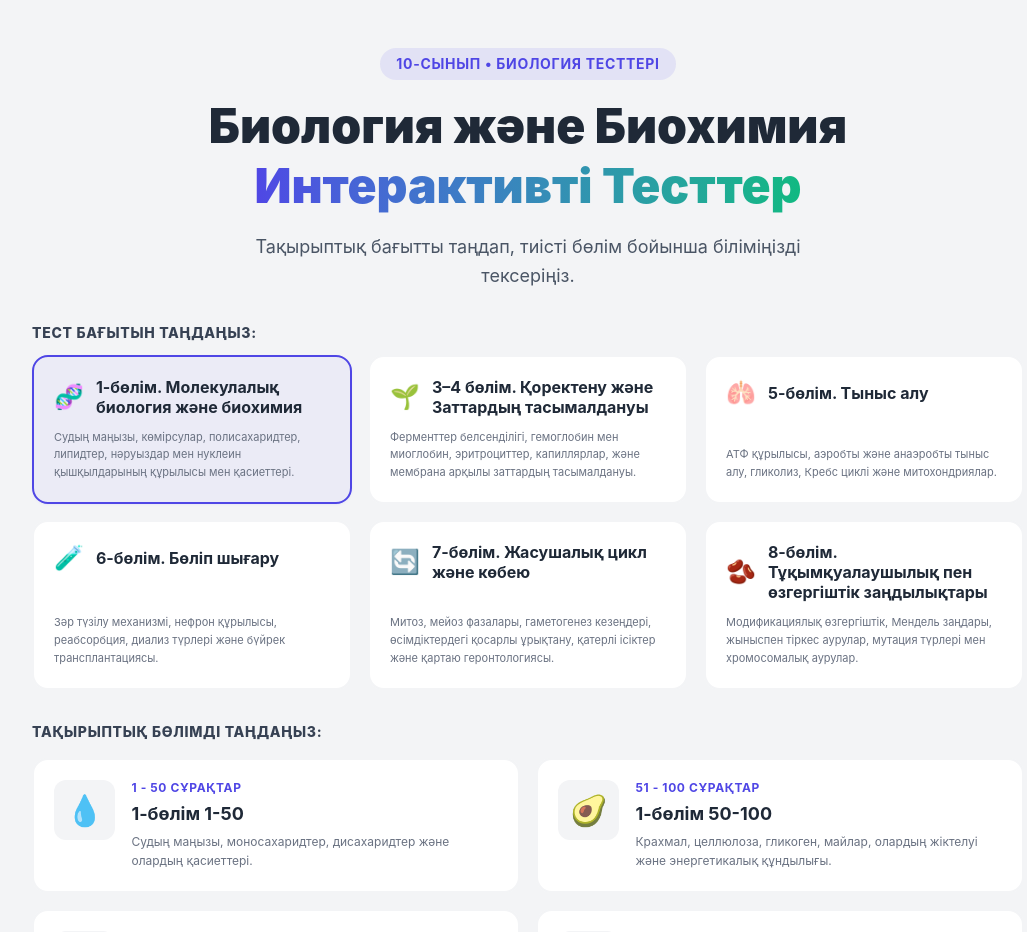
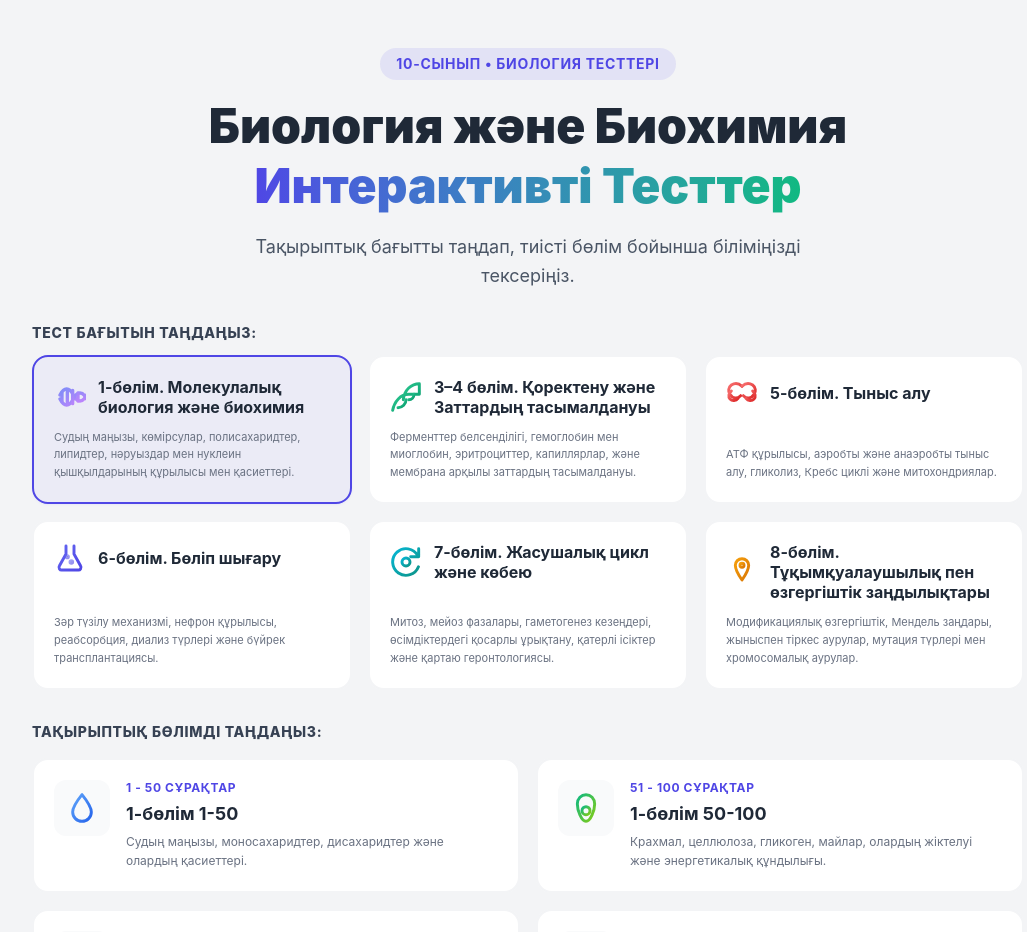
Before and after one commit to nuran-command/biology-quiz, a React (Vite) app: page / in a window 1280 px wide. Shown: the top 932 px of the page, without its empty margins (112-1139 px from the left). Built offline with nearby package versions, Linux system fonts and the light colour scheme.

Commit message:
Reset subparts question range to be user-friendly and add custom colorful SVG icons instead of emojis

```diff
--- a/src/components/StartScreen.tsx
+++ b/src/components/StartScreen.tsx
@@ -1,5 +1,6 @@
 import { useState } from 'react';
 import { motion, AnimatePresence } from 'framer-motion';
+import { SvgIcon } from './SvgIcon';
 
 export type CategoryType = 'chapter1' | 'chapter3_4' | 'chapter5' | 'chapter6' | 'chapter7' | 'chapter8';
 export type PartType = 'part1' | 'part2' | 'part3' | 'part4' | 'part5' | 'all';
@@ -40,37 +41,37 @@ export const StartScreen = ({ onStart }: Props) => {
       id: 'chapter1' as CategoryType,
       title: '1-бөлім. Молекулалық биология және биохимия',
       desc: 'Судың маңызы, көмірсулар, полисахаридтер, липидтер, нәруыздар мен нуклеин қышқылдарының құрылысы мен қасиеттері.',
-      icon: '🧬'
+      icon: 'dna'
     },
     {
       id: 'chapter3_4' as CategoryType,
       title: '3–4 бөлім. Қоректену және Заттардың тасымалдануы',
       desc: 'Ферменттер белсенділігі, гемоглобин мен миоглобин, эритроциттер, капиллярлар, және мембрана арқылы заттардың тасымалдануы.',
-      icon: '🌱'
+      icon: 'nutrition'
     },
     {
       id: 'chapter5' as CategoryType,
       title: '5-бөлім. Тыныс алу',
       desc: 'АТФ құрылысы, аэробты және анаэробты тыныс алу, гликолиз, Кребс циклі және митохондриялар.',
-      icon: '🫁'
+      icon: 'respiration'
     },
     {
       id: 'chapter6' as CategoryType,
       title: '6-бөлім. Бөліп шығару',
       desc: 'Зәр түзілу механизмі, нефрон құрылысы, реабсорбция, диализ түрлері және бүйрек трансплантациясы.',
-      icon: '🧪'
+      icon: 'excretion'
     },
     {
       id: 'chapter7' as CategoryType,
       title: '7-бөлім. Жасушалық цикл және көбею',
       desc: 'Митоз, мейоз фазалары, гаметогенез кезеңдері, өсімдіктердегі қосарлы ұрықтану, қатерлі ісіктер және қартаю геронтологиясы.',
-      icon: '🔄'
+      icon: 'cell_cycle'
     },
     {
       id: 'chapter8' as CategoryType,
       title: '8-бөлім. Тұқымқуалаушылық пен өзгергіштік заңдылықтары',
       desc: 'Модификациялық өзгергіштік, Мендель заңдары, жыныспен тіркес аурулар, мутация түрлері мен хромосомалық аурулар.',
-      icon: '🫘'
+      icon: 'genetics'
     }
   ];
 
@@ -81,42 +82,42 @@ export const StartScreen = ({ onStart }: Props) => {
         title: '1-бөлім 1-50',
         desc: 'Судың маңызы, моносахаридтер, дисахаридтер және олардың қасиеттері.',
         range: '1 - 50 сұрақтар',
-        icon: '💧'
+        icon: 'water'
       },
       {
         id: 'part2',
         title: '1-бөлім 50-100',
         desc: 'Крахмал, целлюлоза, гликоген, майлар, олардың жіктелуі және энергетикалық құндылығы.',
         range: '51 - 100 сұрақтар',
-        icon: '🥑'
+        icon: 'lipid'
       },
       {
         id: 'part3',
         title: '1-бөлім 100-150',
         desc: 'Нәруыздар мен нуклеин қышқылдарының құрылымы (1-4 деңгейлері), денатурация, ренатурация, ДНҚ және РНҚ құрылымы.',
         range: '101 - 150 сұрақтар',
-        icon: '🧬'
+        icon: 'dna'
       },
       {
         id: 'part4',
         title: '1-бөлім 150-200',
         desc: 'ДНҚ мен РНҚ молекулалық құрылымы, репликация гипотезалары мен модельдері, РНҚ түрлері.',
         range: '151 - 200 сұрақтар',
-        icon: '🧬'
+        icon: 'dna'
       },
       {
         id: 'part5',
         title: '1-бөлім 200-250',
         desc: 'Ақуыз синтезі, РНҚ түрлері, көмірсулар мен нәруыздардың құрылымы мен қызметі (Жаңа сұрақтар).',
         range: '201 - 250 сұрақтар',
-        icon: '🧪'
+        icon: 'excretion'
       },
       {
         id: 'all',
         title: 'Жалпы жинақ (Толық тест)',
         desc: 'Молекулалық биология және биохимия бөлімінің барлық сұрақтары.',
         range: '1 - 250 сұрақтар',
-        icon: '📚'
+        icon: 'book'
       }
     ],
     chapter3_4: [
@@ -124,22 +125,22 @@ export const StartScreen = ({ onStart }: Props) => {
         id: 'part1',
         title: '3-бөлім. Қоректену',
         desc: 'Ферменттер, ингибиторлар мен активаторлар, гемоглобин мен миоглобин құрылысы, эритроциттер мен капиллярлар.',
-        range: '1101 - 1150 сұрақтар',
-        icon: '🥗'
+        range: '1 - 50 сұрақтар',
+        icon: 'nutrition'
       },
       {
         id: 'part2',
         title: '4-бөлім. Заттардың тасымалдануы',
         desc: 'Мембрана арқылы пассивті және активті тасымалдау, симпорт, antiport, унипорт, қарапайым және жеңілдетілген диффузия.',
-        range: '331 - 380 сұрақтар',
-        icon: '🔄'
+        range: '51 - 100 сұрақтар',
+        icon: 'transport'
       },
       {
         id: 'all',
         title: 'Жалпы жинақ (Толық тест)',
         desc: 'Қоректену және заттардың тасымалдануы бөлімдерінің барлық сұрақтары.',
-        range: '1101 - 1150 & 331 - 380 сұрақтар',
-        icon: '📚'
+        range: '1 - 100 сұрақтар',
+        icon: 'book'
       }
     ],
     chapter5: [
@@ -147,15 +148,15 @@ export const StartScreen = ({ onStart }: Props) => {
         id: 'part1',
         title: '5-бөлім. Тыныс алу',
         desc: 'АТФ құрылысы, аэробты және анаэробты тыныс алу, гликолиз, Кребс циклі және митохондриялар.',
-        range: '251 - 320 сұрақтар',
-        icon: '🫁'
+        range: '1 - 70 сұрақтар',
+        icon: 'respiration'
       },
       {
         id: 'all',
         title: 'Жалпы жинақ (Толық тест)',
         desc: 'Тыныс алу бөлімінің барлық сұрақтары.',
-        range: '251 - 320 сұрақтар',
-        icon: '📚'
+        range: '1 - 70 сұрақтар',
+        icon: 'book'
       }
     ],
     chapter6: [
@@ -163,22 +164,22 @@ export const StartScreen = ({ onStart }: Props) => {
         id: 'part1',
         title: '6.1-бөлім: Бөліп шығару (Сүзгілеу және реттелу)',
         desc: 'Зәр түзілу механизмі, бүйрек және нефрон құрылысы, сүзу, реабсорбция және су-тұз алмасуының гормондық реттелуі.',
-        range: '401 - 445 сұрақтар',
-        icon: '🧪'
+        range: '1 - 45 сұрақтар',
+        icon: 'excretion'
       },
       {
         id: 'part2',
         title: '6.2-бөлім: Бөліп шығару (Диализ және трансплантация)',
         desc: 'Диализ түрлері, бүйрек аурулары, трансплантация және жасанды тазарту әдістері бойынша мәтіндік тапсырмалар.',
-        range: '446 - 490 сұрақтар',
-        icon: '🏥'
+        range: '46 - 90 сұрақтар',
+        icon: 'hospital'
       },
       {
         id: 'all',
         title: 'Жалпы жинақ (Толық тест)',
         desc: 'Бөліп шығару бөлімінің барлық сұрақтары.',
-        range: '401 - 490 сұрақтар',
-        icon: '📚'
+        range: '1 - 90 сұрақтар',
+        icon: 'book'
       }
     ],
     chapter7: [
@@ -186,29 +187,29 @@ export const StartScreen = ({ onStart }: Props) => {
         id: 'part1',
         title: '7.1-бөлім: Жасушалық цикл және көбею',
         desc: 'Митоз, мейоз фазалары, гаметогенез кезеңдері, өсімдіктердегі қосарлы ұрықтану және көбею.',
-        range: '501 - 569 сұрақтар',
-        icon: '🔄'
+        range: '1 - 69 сұрақтар',
+        icon: 'cell_cycle'
       },
       {
         id: 'part2',
         title: '7.2-бөлім: Қатерлі ісік және канцерогенез',
         desc: 'Қатерлі және қатерсіз ісіктер, канцерогендер, онкогендік вирустар және ісіктің алдын алу.',
-        range: '601 - 636 сұрақтар',
-        icon: '🦠'
+        range: '70 - 105 сұрақтар',
+        icon: 'virus'
       },
       {
         id: 'part3',
         title: '7.3-бөлім: Организмнің қартаюы және геронтология',
         desc: 'Физиологиялық және ерте қартаю, прогерия синдромдары, қартаю теориялары және геронтология.',
-        range: '701 - 729 сұрақтар',
-        icon: '⏳'
+        range: '106 - 134 сұрақтар',
+        icon: 'aging'
       },
       {
         id: 'all',
         title: 'Жалпы жинақ (Толық тест)',
         desc: 'Жасушалық цикл және көбею бөлімінің барлық сұрақтары.',
-        range: '501 - 729 сұрақтар',
-        icon: '📚'
+        range: '1 - 134 сұрақтар',
+        icon: 'book'
       }
     ],
     chapter8: [
@@ -216,29 +217,29 @@ export const StartScreen = ({ onStart }: Props) => {
         id: 'part1',
         title: '8.1-бөлім: Тұқымқуалаушылық пен өзгергіштік (Мендель заңдары)',
         desc: 'Модификациялық өзгергіштік, вариация қатары, Мендельдің І және ІІ заңдары, моногибридті және дигибридті будандастыру.',
-        range: '801 - 847 сұрақтар',
-        icon: '🫘'
+        range: '1 - 47 сұрақтар',
+        icon: 'genetics'
       },
       {
         id: 'part2',
         title: '8.2-бөлім: Жыныспен тіркесіп тұқым қуалау және мутациялар',
         desc: 'Жыныспен тіркескен аурулар (гемофилия, дальтонизм), кроссинговер, гендердің әрекеттесу түрлері және мутация түрлері.',
-        range: '901 - 962 сұрақтар',
-        icon: '🧬'
+        range: '48 - 109 сұрақтар',
+        icon: 'dna'
       },
       {
         id: 'part3',
         title: '8.3-бөлім: Хромосомалық аурулар мен синдромдар',
         desc: 'Адам қан топтарының тұқым қуалауы, Клайнфельтер, Даун, Патау, Эдвардс және Шерешевский-Тернер синдромдары.',
-        range: '1001 - 1038 сұрақтар',
-        icon: '🏥'
+        range: '110 - 147 сұрақтар',
+        icon: 'hospital'
       },
       {
         id: 'all',
         title: 'Жалпы жинақ (Толық тест)',
         desc: 'Тұқымқуалаушылық пен өзгергіштік бөлімінің барлық сұрақтары.',
-        range: '801 - 1038 сұрақтар',
-        icon: '📚'
+        range: '1 - 147 сұрақтар',
+        icon: 'book'
       }
     ]
   };
@@ -285,7 +286,7 @@ export const StartScreen = ({ onStart }: Props) => {
               }`}
             >
               <div className="flex items-center space-x-3 mb-2">
-                <span className="text-2xl">{cat.icon}</span>
+                <SvgIcon name={cat.icon} className="w-8 h-8 flex-shrink-0" />
                 <h4 className="font-bold text-text text-sm md:text-base leading-tight">
                   {cat.title}
                 </h4>
@@ -328,8 +329,8 @@ export const StartScreen = ({ onStart }: Props) => {
                     </svg>
                   </div>
                 )}
-                <div className="text-3xl p-3 bg-gray-100 rounded-xl flex-shrink-0">
-                  {item.icon}
+                <div className="p-3 bg-gray-50 rounded-xl flex-shrink-0 flex items-center justify-center">
+                  <SvgIcon name={item.icon} className="w-8 h-8" />
                 </div>
                 <div className="space-y-1">
                   <span className="text-xs font-bold text-primary tracking-wider block uppercase">
--- /dev/null
+++ b/src/components/SvgIcon.tsx
@@ -0,0 +1,194 @@
+type Props = {
+  name: string;
+  className?: string;
+};
+
+export const SvgIcon = ({ name, className = "w-8 h-8" }: Props) => {
+  switch (name) {
+    case 'dna':
+      return (
+        <svg viewBox="0 0 24 24" className={className} fill="none" stroke="url(#dna-grad)" strokeWidth="2.5" strokeLinecap="round">
+          <defs>
+            <linearGradient id="dna-grad" x1="0%" y1="0%" x2="100%" y2="100%">
+              <stop offset="0%" stopColor="#818CF8" />
+              <stop offset="100%" stopColor="#C084FC" />
+            </linearGradient>
+          </defs>
+          <path d="M4.5 10.5c3-6 7-6 10 0s7 6 10 0" />
+          <path d="M4.5 13.5c3 6 7 6 10 0s7-6 10 0" />
+          <path d="M6 9v6M10 7v10M14 7v10M18 9v6" />
+        </svg>
+      );
+    case 'nutrition':
+      return (
+        <svg viewBox="0 0 24 24" className={className} fill="none" stroke="url(#nutrition-grad)" strokeWidth="2.2" strokeLinecap="round" strokeLinejoin="round">
+          <defs>
+            <linearGradient id="nutrition-grad" x1="0%" y1="0%" x2="100%" y2="100%">
+              <stop offset="0%" stopColor="#34D399" />
+              <stop offset="100%" stopColor="#059669" />
+            </linearGradient>
+          </defs>
+          <path d="M2 22c1.25-6.75 6-12 12-12h8V2c-6 0-11.25 4.75-12 12" />
+          <path d="M12 14c0 3.31-2.69 6-6 6" />
+          <path d="M18 10c0 2.21-1.79 4-4 4" />
+        </svg>
+      );
+    case 'respiration':
+      return (
+        <svg viewBox="0 0 24 24" className={className} fill="none" stroke="url(#respiration-grad)" strokeWidth="2.2" strokeLinecap="round" strokeLinejoin="round">
+          <defs>
+            <linearGradient id="respiration-grad" x1="0%" y1="0%" x2="100%" y2="100%">
+              <stop offset="0%" stopColor="#F87171" />
+              <stop offset="100%" stopColor="#DC2626" />
+            </linearGradient>
+          </defs>
+          <path d="M12 3v13" />
+          <path d="M12 7c-2-2-5-3-8-1a5 5 0 0 0-1 7c2 3 5 4 8 1" />
+          <path d="M12 7c2-2 5-3 8-1a5 5 0 0 1 1 7c-2 3-5 4-8 1" />
+          <path d="M9 16c-1.5 2-4.5 2-6 .5S2 12 4 10.5" />
+          <path d="M15 16c1.5 2 4.5 2 6 .5S22 12 20 10.5" />
+        </svg>
+      );
+    case 'excretion':
+      return (
+        <svg viewBox="0 0 24 24" className={className} fill="none" stroke="url(#excretion-grad)" strokeWidth="2.2" strokeLinecap="round" strokeLinejoin="round">
+          <defs>
+            <linearGradient id="excretion-grad" x1="0%" y1="0%" x2="100%" y2="100%">
+              <stop offset="0%" stopColor="#6366F1" />
+              <stop offset="100%" stopColor="#4F46E5" />
+            </linearGradient>
+          </defs>
+          <path d="M6 3h12" />
+          <path d="M9 3v6L4 18a2 2 0 0 0 2 3h12a2 2 0 0 0 2-3L15 9V3" />
+          <path d="M9 14h6" />
+          <circle cx="10" cy="11" r="0.8" fill="currentColor" opacity="0.6" />
+          <circle cx="13" cy="15" r="1" fill="currentColor" opacity="0.6" />
+        </svg>
+      );
+    case 'cell_cycle':
+      return (
+        <svg viewBox="0 0 24 24" className={className} fill="none" stroke="url(#cell-grad)" strokeWidth="2.2" strokeLinecap="round" strokeLinejoin="round">
+          <defs>
+            <linearGradient id="cell-grad" x1="0%" y1="0%" x2="100%" y2="100%">
+              <stop offset="0%" stopColor="#06B6D4" />
+              <stop offset="100%" stopColor="#0D9488" />
+            </linearGradient>
+          </defs>
+          <path d="M21.5 2v6h-6M21.34 15.57a10 10 0 1 1-.57-8.38l.73-.73" />
+          <circle cx="12" cy="12" r="3" />
+        </svg>
+      );
+    case 'genetics':
+      return (
+        <svg viewBox="0 0 24 24" className={className} fill="none" stroke="url(#genetics-grad)" strokeWidth="2.2" strokeLinecap="round" strokeLinejoin="round">
+          <defs>
+            <linearGradient id="genetics-grad" x1="0%" y1="0%" x2="100%" y2="100%">
+              <stop offset="0%" stopColor="#F59E0B" />
+              <stop offset="100%" stopColor="#D97706" />
+            </linearGradient>
+          </defs>
+          <path d="M12 2a5 5 0 0 0-5 5c0 4 5 11 5 11s5-7 5-11a5 5 0 0 0-5-5z" />
+          <circle cx="12" cy="7" r="1.5" />
+          <path d="M12 22v-4" />
+        </svg>
+      );
+    case 'water':
+      return (
+        <svg viewBox="0 0 24 24" className={className} fill="none" stroke="url(#water-grad)" strokeWidth="2.2" strokeLinecap="round" strokeLinejoin="round">
+          <defs>
+            <linearGradient id="water-grad" x1="0%" y1="0%" x2="100%" y2="100%">
+              <stop offset="0%" stopColor="#60A5FA" />
+              <stop offset="100%" stopColor="#2563EB" />
+            </linearGradient>
+          </defs>
+          <path d="M12 22a7 7 0 0 0 7-7c0-4.3-7-13-7-13S5 10.7 5 15a7 7 0 0 0 7 7z" />
+        </svg>
+      );
+    case 'lipid':
+      return (
+        <svg viewBox="0 0 24 24" className={className} fill="none" stroke="url(#lipid-grad)" strokeWidth="2.2" strokeLinecap="round" strokeLinejoin="round">
+          <defs>
+            <linearGradient id="lipid-grad" x1="0%" y1="0%" x2="100%" y2="100%">
+              <stop offset="0%" stopColor="#10B981" />
+              <stop offset="100%" stopColor="#84CC16" />
+            </linearGradient>
+          </defs>
+          <path d="M12 2C8.5 2 5.5 5 5.5 9c0 4.5 3 13 6.5 13s6.5-8.5 6.5-13c0-4-3-7-6.5-7z" />
+          <circle cx="12" cy="14" r="3" />
+        </svg>
+      );
+    case 'aging':
+      return (
+        <svg viewBox="0 0 24 24" className={className} fill="none" stroke="url(#aging-grad)" strokeWidth="2.2" strokeLinecap="round" strokeLinejoin="round">
+          <defs>
+            <linearGradient id="aging-grad" x1="0%" y1="0%" x2="100%" y2="100%">
+              <stop offset="0%" stopColor="#F97316" />
+              <stop offset="100%" stopColor="#EF4444" />
+            </linearGradient>
+          </defs>
+          <path d="M5 2h14M5 22h14M19 2v4a7 7 0 0 1-7 7 7 7 0 0 1-7-7V2M19 22v-4a7 7 0 0 0-7-7 7 7 0 0 0-7 7v4" />
+          <path d="M12 17v4M10 19h4" />
+        </svg>
+      );
+    case 'hospital':
+      return (
+        <svg viewBox="0 0 24 24" className={className} fill="none" stroke="url(#hospital-grad)" strokeWidth="2.2" strokeLinecap="round" strokeLinejoin="round">
+          <defs>
+            <linearGradient id="hospital-grad" x1="0%" y1="0%" x2="100%" y2="100%">
+              <stop offset="0%" stopColor="#EF4444" />
+              <stop offset="100%" stopColor="#EC4899" />
+            </linearGradient>
+          </defs>
+          <path d="M19 21H5a2 2 0 0 1-2-2V5a2 2 0 0 1 2-2h14a2 2 0 0 1 2 2v14a2 2 0 0 1-2 2z" />
+          <path d="M12 7v10M7 12h10" />
+        </svg>
+      );
+    case 'book':
+      return (
+        <svg viewBox="0 0 24 24" className={className} fill="none" stroke="url(#book-grad)" strokeWidth="2.2" strokeLinecap="round" strokeLinejoin="round">
+          <defs>
+            <linearGradient id="book-grad" x1="0%" y1="0%" x2="100%" y2="100%">
+              <stop offset="0%" stopColor="#3B82F6" />
+              <stop offset="100%" stopColor="#6366F1" />
+            </linearGradient>
+          </defs>
+          <path d="M4 19.5A2.5 2.5 0 0 1 6.5 17H20" />
+          <path d="M6.5 2H20v20H6.5A2.5 2.5 0 0 1 4 19.5v-15A2.5 2.5 0 0 1 6.5 2z" />
+        </svg>
+      );
+    case 'transport':
+      return (
+        <svg viewBox="0 0 24 24" className={className} fill="none" stroke="url(#transport-grad)" strokeWidth="2.2" strokeLinecap="round" strokeLinejoin="round">
+          <defs>
+            <linearGradient id="transport-grad" x1="0%" y1="0%" x2="100%" y2="100%">
+              <stop offset="0%" stopColor="#34D399" />
+              <stop offset="100%" stopColor="#3B82F6" />
+            </linearGradient>
+          </defs>
+          <path d="M17 3l4 4-4 4" />
+          <path d="M3 7h18" />
+          <path d="M7 21l-4-4 4-4" />
+          <path d="M21 17H3" />
+        </svg>
+      );
+    case 'virus':
+      return (
+        <svg viewBox="0 0 24 24" className={className} fill="none" stroke="url(#virus-grad)" strokeWidth="2" strokeLinecap="round" strokeLinejoin="round">
+          <defs>
+            <linearGradient id="virus-grad" x1="0%" y1="0%" x2="100%" y2="100%">
+              <stop offset="0%" stopColor="#F87171" />
+              <stop offset="100%" stopColor="#F59E0B" />
+            </linearGradient>
+          </defs>
+          <path d="M12 2v2M12 20v2M4.93 4.93l1.41 1.41M17.66 17.66l1.41 1.41M2 12h2M20 12h2M6.34 17.66l-1.41 1.41M19.07 4.93l-1.41 1.41" />
+          <circle cx="12" cy="12" r="6" />
+        </svg>
+      );
+    default:
+      return (
+        <svg viewBox="0 0 24 24" className={className} fill="none" stroke="currentColor" strokeWidth="2">
+          <circle cx="12" cy="12" r="10" />
+        </svg>
+      );
+  }
+};
```
